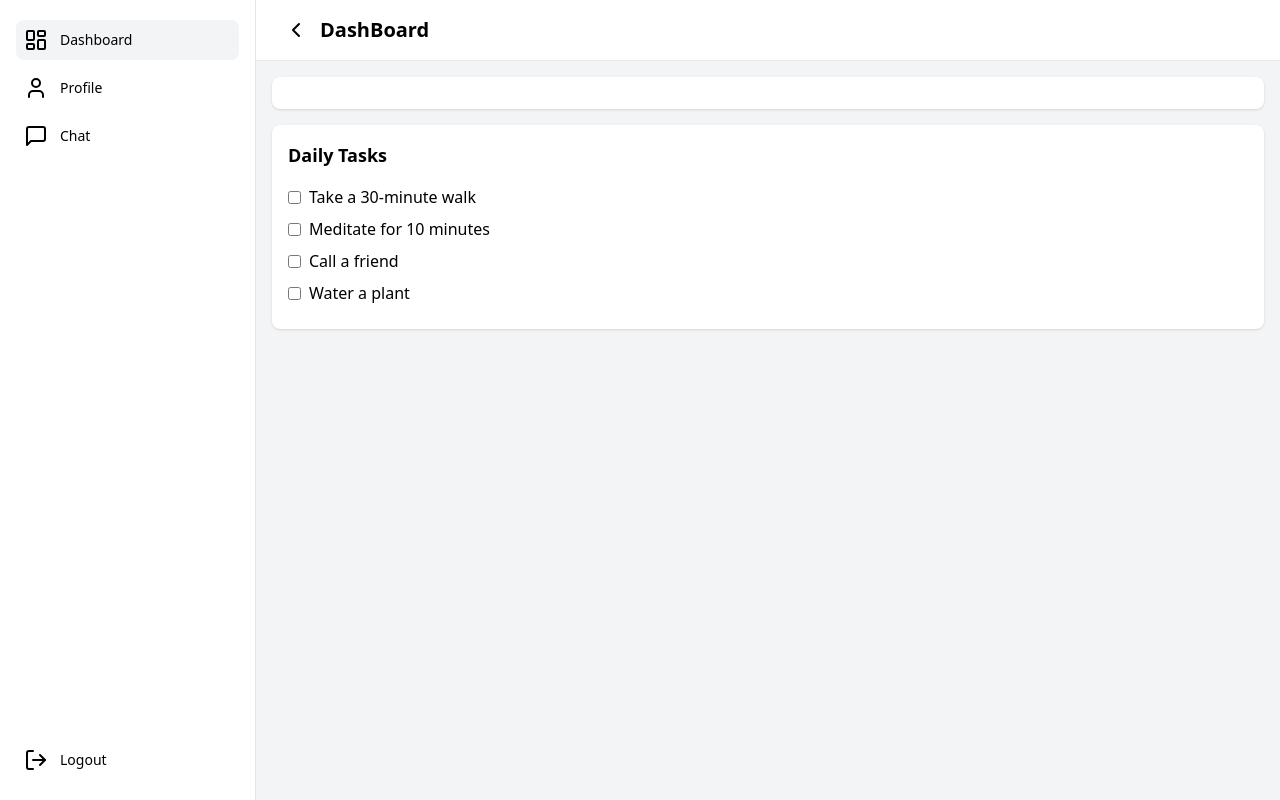
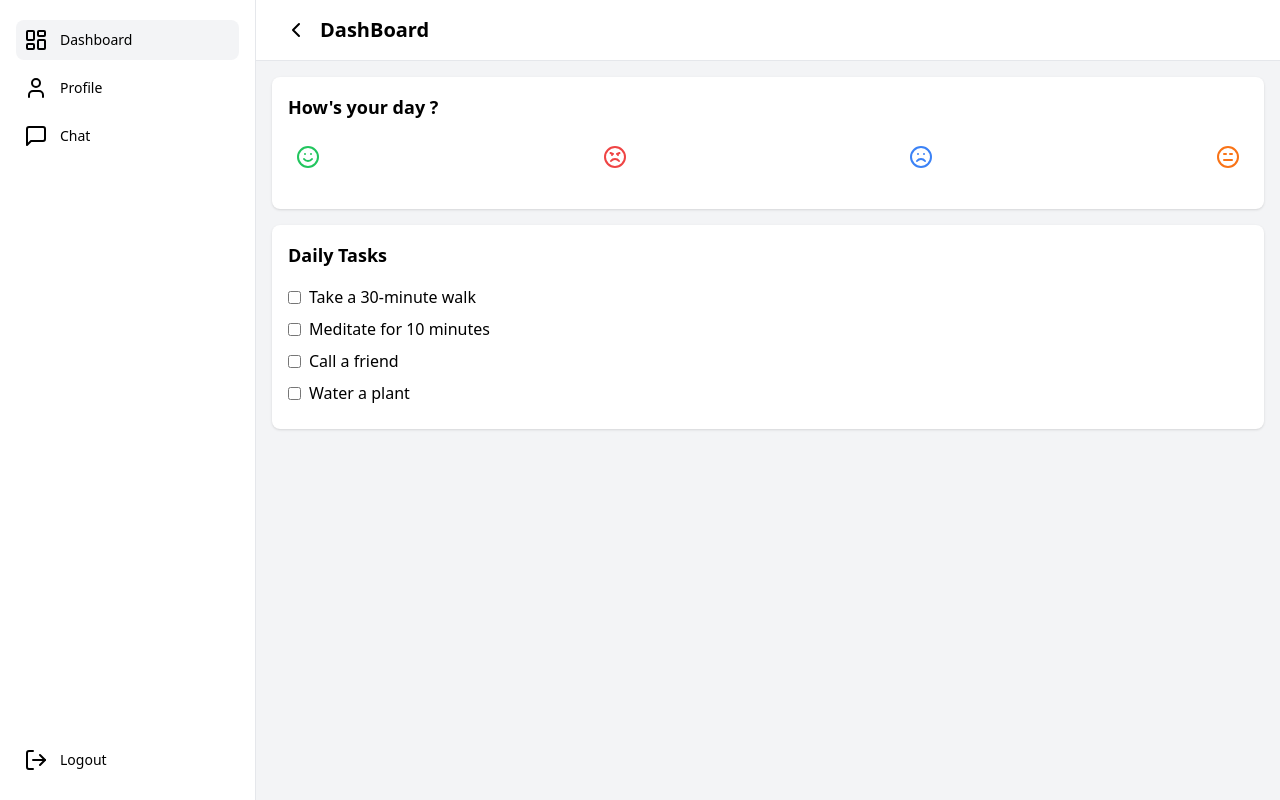
Before and after one commit to silura-008/frontend, a React (Vite) app: page /dashboard in a window 1280 px wide. Built offline with nearby package versions, Linux system fonts and the light colour scheme.

Commit message:
working on moodlog.2

```diff
--- a/src/pages/DashBoard.jsx
+++ b/src/pages/DashBoard.jsx
@@ -4,9 +4,17 @@ import {
   ChevronRight,
   Menu,
   X,
-  Award
+  Award,
+  Smile,
+  Angry,
+  Frown,
+  Annoyed
+
+
+
 } from 'lucide-react';
 import SidebarContent from '../components/SidebarContent';
+import { format, subDays } from 'date-fns';
 
 const DashBoard = () => {
   const [isSidebarOpen, setIsSidebarOpen] = useState(true);
@@ -15,7 +23,17 @@ const DashBoard = () => {
   const [tasks, setTasks] = useState([]);
   const [moodHistory, setMoodHistory] = useState([]);
 
+  const [selectedMood, setSelectedMood] = useState(null);
+  const [moodNote, setMoodNote] = useState('');
+
   const [isTasksCompleted, setIsTasksCompleted] = useState(false);
+  const [bgMoodlog,setBgmoodlog] = useState("bg-white");
+  const moodIcons = [
+    { value: 1, icon: <Smile className="text-green-500" />, color: "bg-green-100" },
+    { value: 2, icon: <Angry className="text-red-500" />, color: 'bg-red-100' },
+    { value: 3, icon: <Frown className="text-blue-500" />, color: 'bg-blue-100' },
+    { value: 4, icon: <Annoyed className="text-orange-500" />, color: 'bg-orange-100'}
+  ];
 
   // Mock Backend Service
   const mockBackendService = {
@@ -47,26 +65,15 @@ const DashBoard = () => {
     fetchMoodHistory: async () => {
       return new Promise((resolve) => {
         const today = new Date();
-
-        //format the date as MM/dd
-        const formatDate = (date) => {
-          const month = date.getMonth() + 1; // getMonth() returns 0-indexed months
-          const day = date.getDate();
-          return `${month < 10 ? '0' + month : month}/${day < 10 ? '0' + day : day}`;
-        };
-
-        //mood history for the last 7 days mocking
-        const moodHistory = [];
-        for (let i = 6; i >= 0; i--) {
-          const date = new Date(today);
-          date.setDate(today.getDate() - i);
-          moodHistory.push({
-            date: formatDate(date),
-            mood: Math.floor(Math.random() * 5) + 1 // Random mood value between 1 and 5
-          });
-        }
-
-        resolve(moodHistory);
+        resolve([
+          { date: format(subDays(today, 6), 'MM/dd'), mood: 3 },
+          { date: format(subDays(today, 5), 'MM/dd'), mood: 2 },
+          { date: format(subDays(today, 4), 'MM/dd'), mood: 4 },
+          { date: format(subDays(today, 3), 'MM/dd'), mood: 3 },
+          { date: format(subDays(today, 2), 'MM/dd'), mood: 1 },
+          { date: format(subDays(today, 1), 'MM/dd'), mood: 4 },
+          { date: format(today, 'MM/dd'), mood: 3 }
+        ]);
       });
     }
   };
@@ -105,6 +112,24 @@ const DashBoard = () => {
 
     fetchInitialData();
   }, []);
+
+  // Mood logging handler
+  const logMood = () => {
+    if (selectedMood) {
+      const newMoodEntry = {
+        date: format(new Date(), 'MM/dd'),
+        mood: selectedMood,
+        note: moodNote
+      };
+
+      setMoodHistory(prev => [...prev, newMoodEntry]);
+      setSelectedMood(null);
+      setMoodNote('');
+    }
+  };
+
+
+
 
   return (
     <div className="flex h-screen bg-gray-100">
@@ -157,9 +182,47 @@ const DashBoard = () => {
         {/* Dashboard Section */}
         <div className="grid grid-cols-1 gap-4 p-4">
           {/* mood log */}
-          <div className="bg-white p-4 rounded-lg shadow">
+          <div className={` p-4 rounded-lg shadow ${bgMoodlog}`}>
 
+            <h2 className="text-lg font-semibold mb-4">How's your day ?</h2>
+            <div className="flex justify-between mb-4">
+              {moodIcons.map((mood) => (
+                <button
+                  key={mood.value}
+                  onClick={() => {
+                    setSelectedMood(mood.value);
+                    setBgmoodlog(mood.color);
+                    console.log(bgMoodlog);
+                  }}
+                  className={`
+                    p-2 rounded-full transition-all
+                    ${selectedMood === mood.value
+                      ? `${mood.color} `
+                      : 'hover:bg-gray-100'}
+                  `}
+                >
+                  {mood.icon}
+                </button>
+              ))}
+            </div>
+            {selectedMood && (
+              <div>
+                <textarea
+                  placeholder="Optional note..."
+                  className="w-full border rounded p-2 mb-4"
+                  value={moodNote}
+                  onChange={(e) => setMoodNote(e.target.value)}
+                />
+                <button
+                  onClick={logMood}
+                  className="w-full bg-blue-500 text-white py-2 rounded"
+                >
+                  Log Mood
+                </button>
+              </div>
+            )}
           </div>
+
           {/* Tasks Section */}
           <div className="bg-white p-4 rounded-lg shadow">
             <h2 className="text-lg font-semibold mb-4">Daily Tasks</h2>
```
